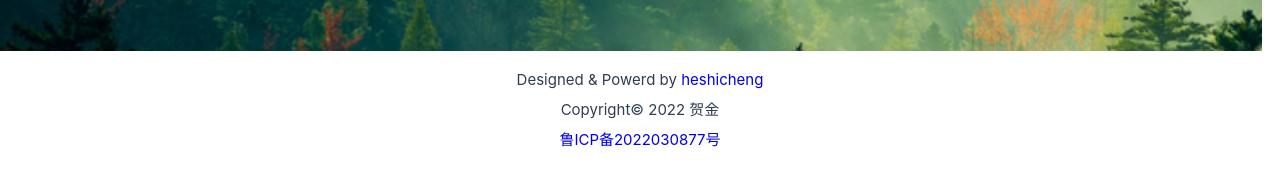
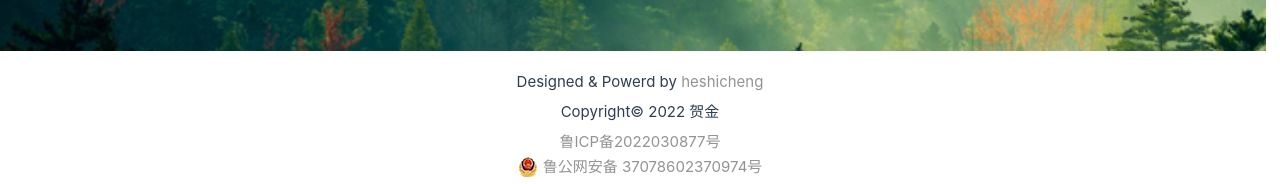
Before and after one commit to Or-Coal/heshicheng_homepage, a Vue app: page / in a window 1280 px wide. Shown: the part 749-933 px from the top of the page. Before the commit the page ends 904 px from the top, so only its background shows below. Built offline with nearby package versions, Linux system fonts and the light colour scheme.

Commit message:
公安备案

```diff
--- a/src/views/login.vue
+++ b/src/views/login.vue
@@ -27,6 +27,10 @@
             <div>Designed & Powerd by <a href="http://heshicheng.cn/" target="_blank">heshicheng</a></div>
             <div>Copyright© 2022 贺金</div>
             <div><a href="https://beian.miit.gov.cn/" target="_blank">鲁ICP备2022030877号</a></div>
+            <div>
+                <img src="@/assets/img/备案图标.png" alt="备案图标">
+		 		<a target="_blank" href="http://www.beian.gov.cn/portal/registerSystemInfo?recordcode=37078602370974" style="display:inline-block;text-decoration:none;height:20px;line-height:20px;"><img src="" style="float:left;"/><p style="float:left;height:20px;line-height:20px;margin: 0px 0px 0px 5px; ">鲁公网安备 37078602370974号</p></a>
+		 	</div>
         </footer>
     </div>
 </template>
@@ -39,10 +43,10 @@ export default {
     background-image: url(../assets/img/bg.jpg);
     height: 100vh;
     background-size: cover;
-    width: 98.57vw;
+    width: 98.93vw;
     overflow-x: hidden;
     text-align: center;
-
+    box-sizing: border-box;
     .text_box {
         padding: 0.4vw;
         width: 18vw;
@@ -64,14 +68,13 @@ export default {
     }
 
     .nav {
-        width: 100vw;
+        box-sizing: border-box;
         background-color: white;
         height: 5.33vh;
         display: flex;
         justify-content: space-between;
         align-items: center;
         width: 100%;
-
         .nav_left {
             display: flex;
             justify-content: space-between;
@@ -104,7 +107,7 @@ export default {
 
 .bottom {
     position: relative;
-    height: 13vh;
+    height: 17vh;
     box-sizing: border-box;
     border: none;
     text-align: center;
@@ -116,6 +119,9 @@ export default {
       a{
         text-decoration: none;
       }
+      div>a{
+        color:#939393;
+      }
     }
 }
 </style>
```
Also changed, not shown: src/assets/img/备案图标.png (added), 1 other file (tests, documents, lock files or other folders).
